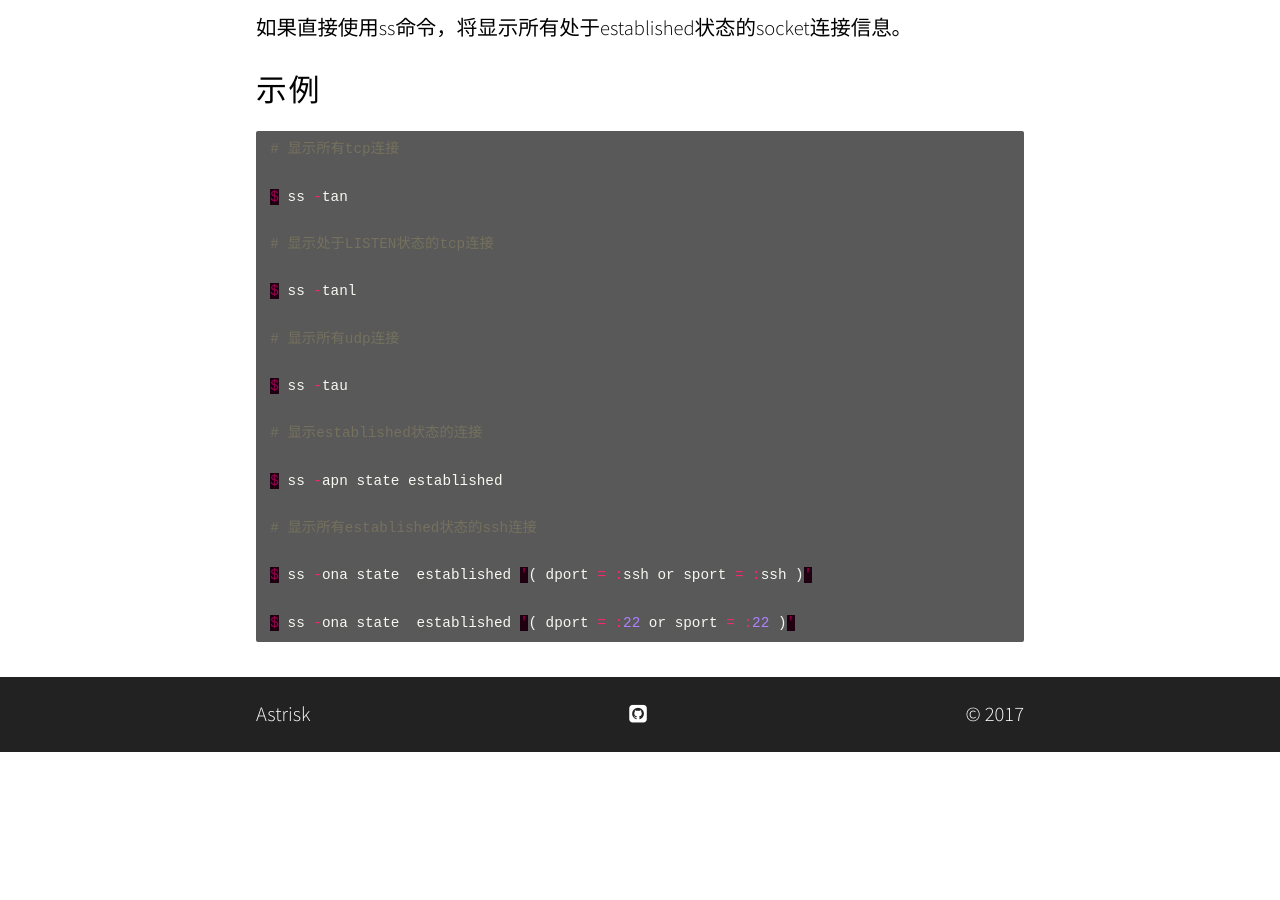
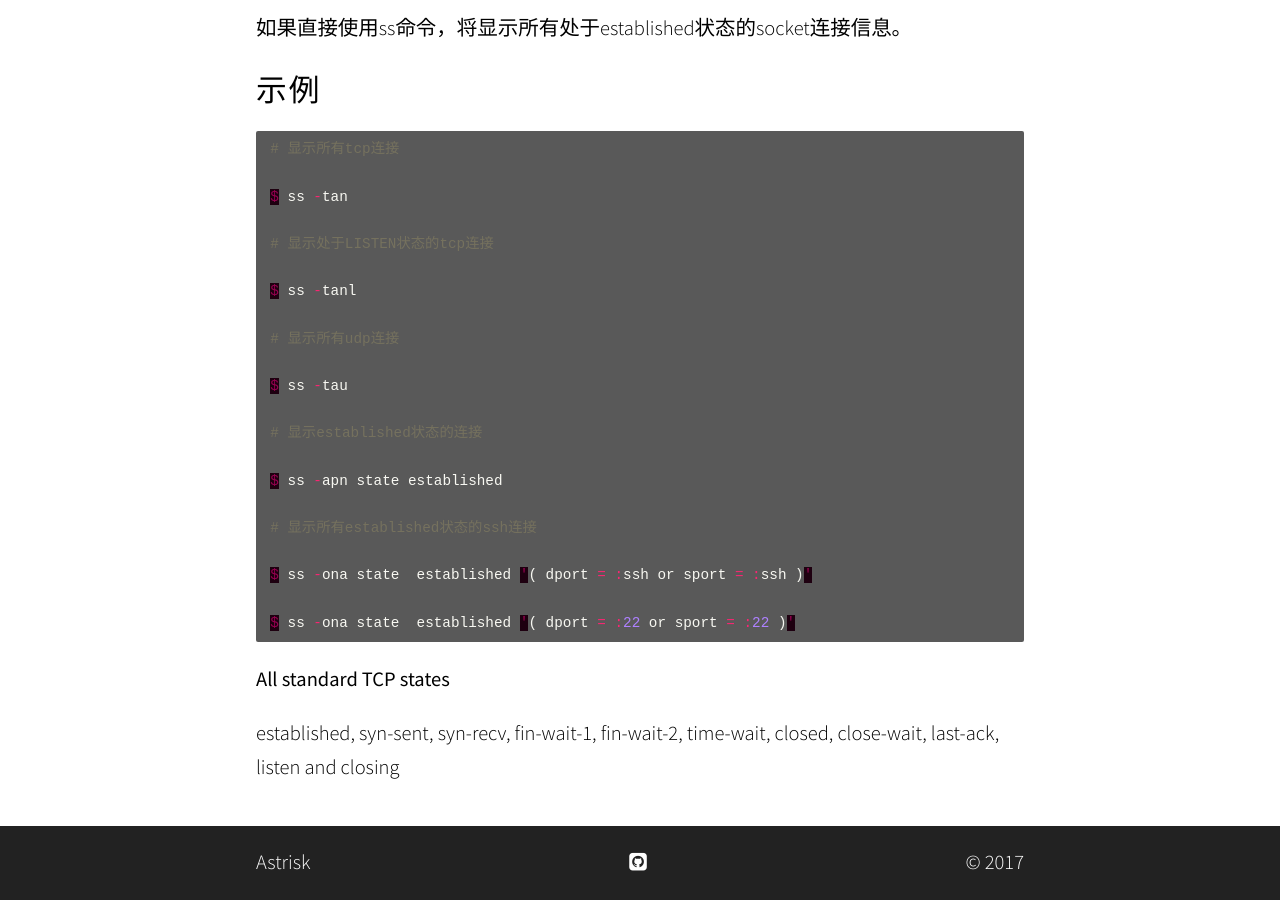
Before and after one commit to astrisk/astrisk.github.io, a Jekyll site: the page built from _posts/2017-04-26-linux-ss.md, in a window 1280 px wide and 900 px high, scrolled down 825 px. Built offline with Jekyll 4.4.1, drawn with Linux system fonts in a browser that asks for light colours; some web fonts are replaced; before the commit the page ends 1577 px from its top, so only the background shows below that.

Commit message:
add socket 连接状态

```diff
--- a/_posts/2017-04-26-linux-ss.md
+++ b/_posts/2017-04-26-linux-ss.md
@@ -63,3 +63,7 @@ $ ss -ona state  established '( dport = :ssh or sport = :ssh )'
 $ ss -ona state  established '( dport = :22 or sport = :22 )'
 
 {% endhighlight %}
+
+**All standard TCP states**
+
+established, syn-sent, syn-recv, fin-wait-1, fin-wait-2, time-wait, closed, close-wait, last-ack, listen and closing
```
